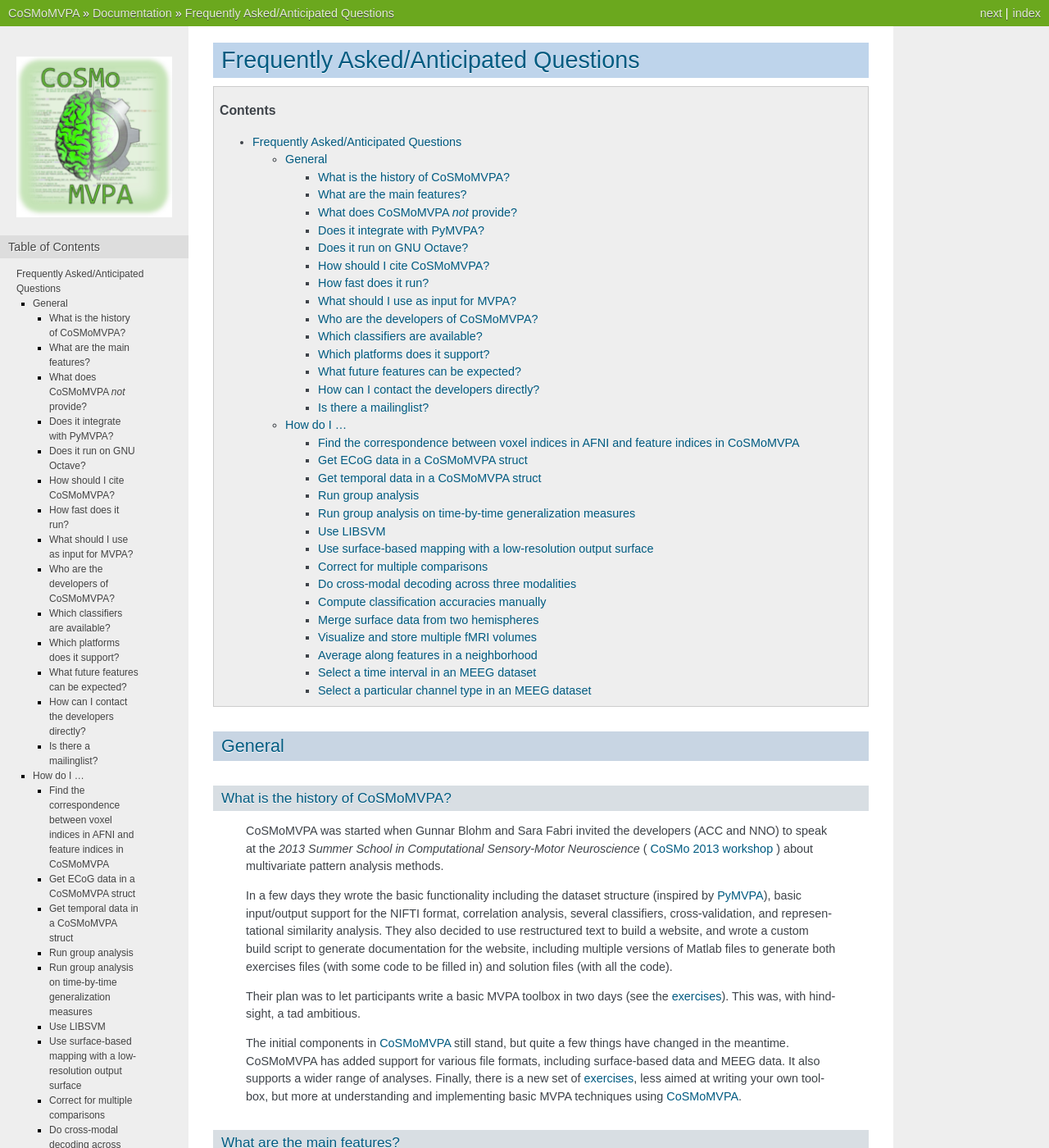
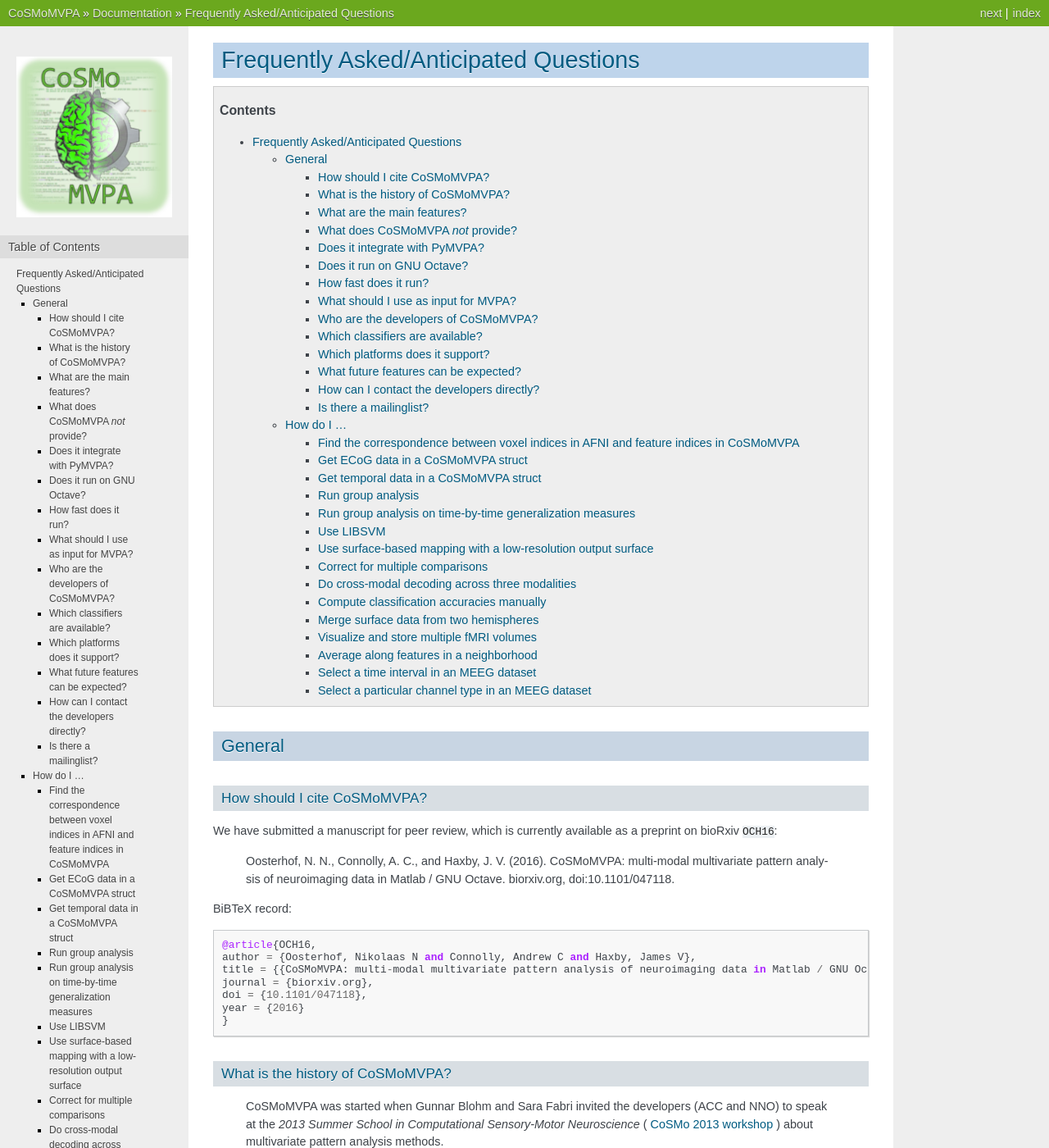
Before and after one commit to CoSMoMVPA/CoSMoMVPA, a Sphinx documentation site: the page built from doc/source/faq.rst, in a window 1280 px wide and 1400 px high. Shown: the whole window at 82% size. Built offline with Sphinx 7.4.7, drawn with Linux system fonts in a browser that asks for light colours; pages that are not in the unit, such as notebooks, are missing from menus; cross-references to code outside the pages are shown as plain code; some of the changed text lies outside the part shown.

Commit message:
DOC: add reference to CoSMoMVPA preprint

```diff
--- a/doc/source/faq.rst
+++ b/doc/source/faq.rst
@@ -13,6 +13,22 @@ Frequently Asked/Anticipated Questions
 =======
 General
 =======
+
+How should I cite CoSMoMVPA?
+----------------------------
+We have submitted a manuscript for peer review, which is currently available as a preprint on bioRxiv :cite:`OCH16`:
+
+    Oosterhof, N. N., Connolly, A. C., and Haxby, J. V. (2016). CoSMoMVPA: multi-modal multivariate pattern analysis of neuroimaging data in Matlab / GNU Octave. biorxiv.org, doi:10.1101/047118.
+
+BiBTeX record::
+
+    @article{OCH16,
+    author = {Oosterhof, Nikolaas N and Connolly, Andrew C and Haxby, James V},
+    title = {{CoSMoMVPA: multi-modal multivariate pattern analysis of neuroimaging data in Matlab / GNU Octave}},
+    journal = {biorxiv.org},
+    doi = {10.1101/047118},
+    year = {2016}
+    }
 
 
 What is the history of CoSMoMVPA?
--- a/doc/source/references.bib
+++ b/doc/source/references.bib
@@ -190,3 +190,11 @@ number = {C},
 pages = {69--82},
 month = jan
 }
+
+@article{OCH16,
+author = {Oosterhof, Nikolaas N and Connolly, Andrew C and Haxby, James V},
+title = {{CoSMoMVPA: multi-modal multivariate pattern analysis of neuroimaging data in Matlab / GNU Octave}},
+journal = {biorxiv.org},
+doi = {10.1101/047118},
+year = {2016}
+}
```
Also changed, not shown: other parts of doc/source/faq.rst (+0 -8 lines).
